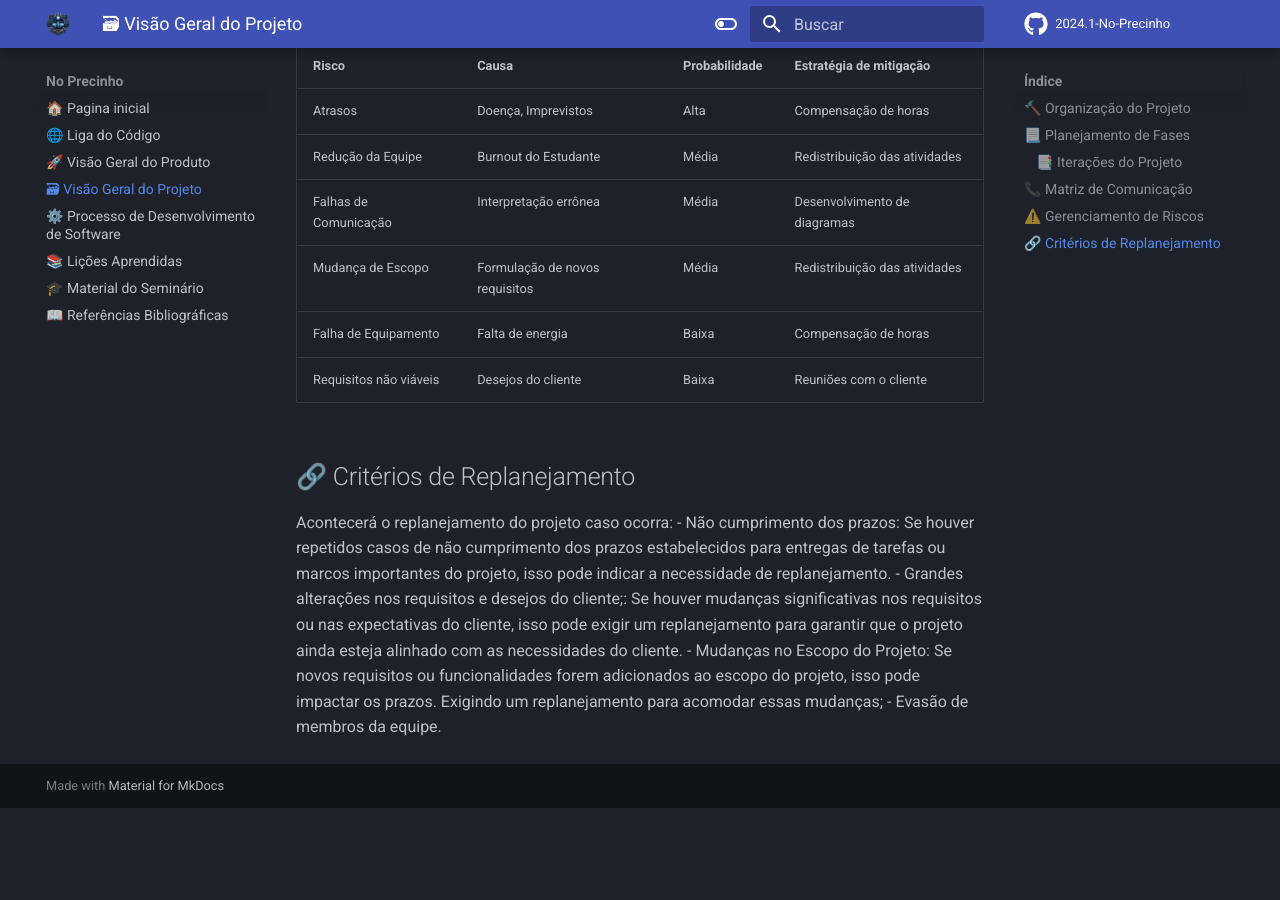
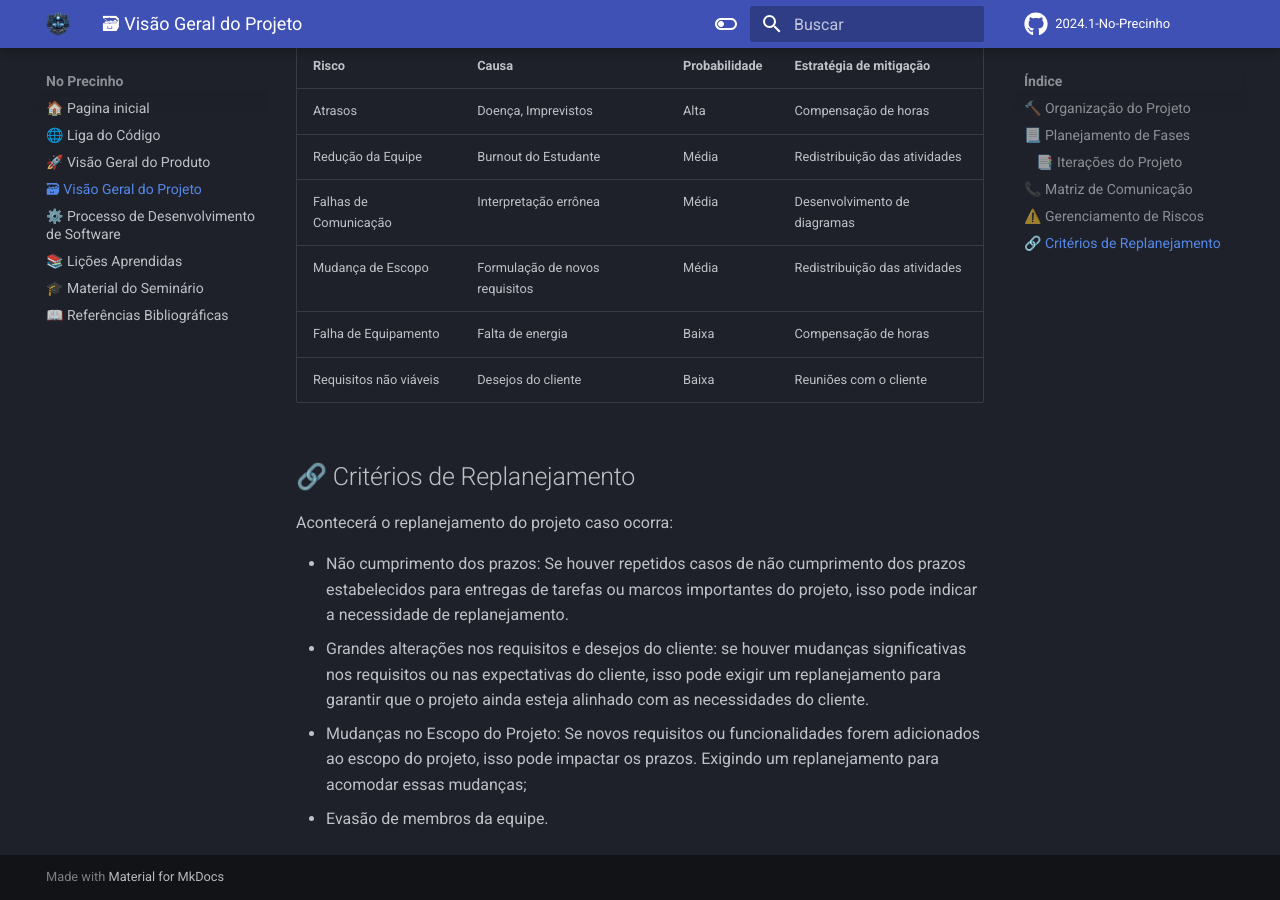
Before and after one commit to mdsreq-fga-unb/2024.1-No-Precinho, an MkDocs documentation site: the page built from docs/docs/visao-geral-projeto.md, in a window 1280 px wide and 900 px high, scrolled down 2571 px. Built offline with MkDocs 1.6.1 and Material for MkDocs 9.7.7, drawn with Linux system fonts in a browser that asks for light colours; comment, search, counter and statistics services are not loaded; before the commit the page ends 3379 px from its top, so only the background shows below that.

Commit message:
docs: fix some issues with Markdown

```diff
--- a/docs/docs/visao-geral-projeto.md
+++ b/docs/docs/visao-geral-projeto.md
@@ -58,8 +58,17 @@ qualidade ao longo do projeto.
 | Requisitos não viáveis | Desejos do cliente             | Baixa         | Reuniões com o cliente        |
 
 ## 🔗 Critérios de Replanejamento
+
 Acontecerá o replanejamento do projeto caso ocorra:
-- Não cumprimento dos prazos: Se houver repetidos casos de não cumprimento dos prazos estabelecidos para entregas de tarefas ou marcos importantes do projeto, isso pode indicar a necessidade de replanejamento.
-- Grandes alterações nos requisitos e desejos do cliente;: Se houver mudanças significativas nos requisitos ou nas expectativas do cliente, isso pode exigir um replanejamento para garantir que o projeto ainda esteja alinhado com as necessidades do cliente.
-- Mudanças no Escopo do Projeto: Se novos requisitos ou funcionalidades forem adicionados ao escopo do projeto, isso pode impactar os prazos. Exigindo um replanejamento para acomodar essas mudanças;
+
+- Não cumprimento dos prazos: Se houver repetidos casos de não cumprimento dos
+  prazos estabelecidos para entregas de tarefas ou marcos importantes do
+  projeto, isso pode indicar a necessidade de replanejamento.
+- Grandes alterações nos requisitos e desejos do cliente: se houver mudanças
+  significativas nos requisitos ou nas expectativas do cliente, isso pode
+  exigir um replanejamento para garantir que o projeto ainda esteja alinhado
+  com as necessidades do cliente.
+- Mudanças no Escopo do Projeto: Se novos requisitos ou funcionalidades forem
+  adicionados ao escopo do projeto, isso pode impactar os prazos. Exigindo um
+  replanejamento para acomodar essas mudanças;
 - Evasão de membros da equipe.
```
Also changed, not shown: docs/docs/visao-geral-produto.md (+20 -5 lines).
